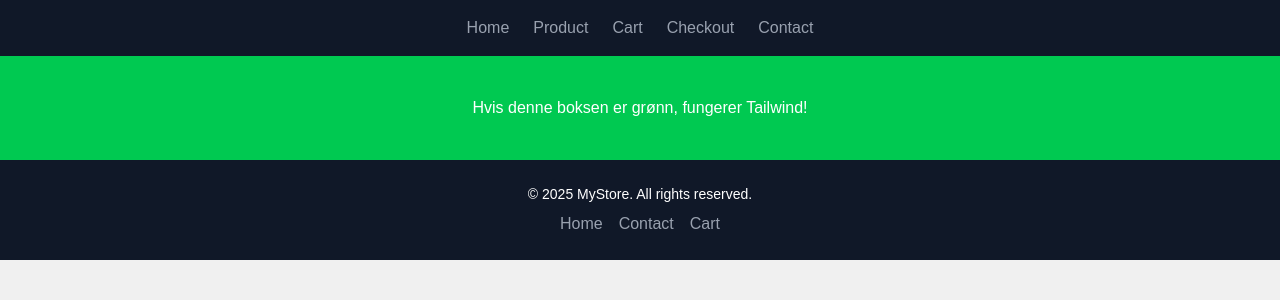
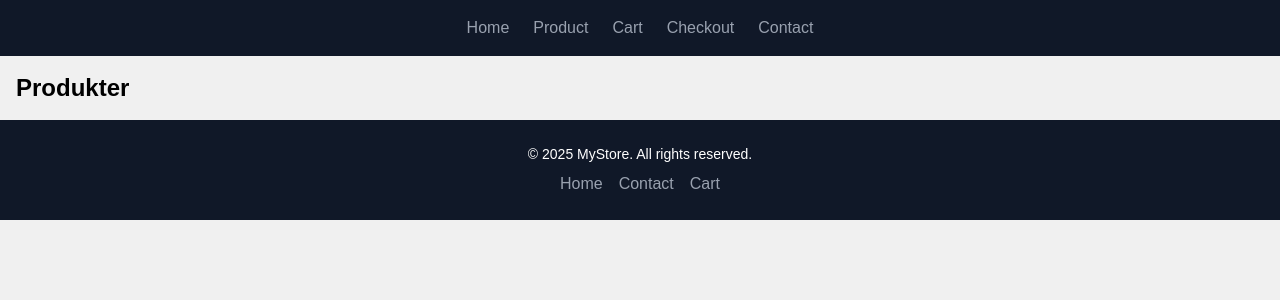
Before and after one commit to kanotten/React-Ca, a React (Vite) app: page / in a window 1280 px wide. Shown: the top 300 px of the page. Built offline with nearby package versions, Linux system fonts and the light colour scheme.

Commit message:
added import to useEffects and usestates to homepage

```diff
--- a/src/pages/Homepage.jsx
+++ b/src/pages/Homepage.jsx
@@ -1,7 +1,11 @@
+import { useState, useEffect } from "react";
+
 export default function Homepage() {
+  const [products, setProducts] = useState([]);
+
   return (
-    <div className="bg-green-500 text-white p-10 text-center">
-      Hvis denne boksen er grønn, fungerer Tailwind!
+    <div>
+      <h1 className="text-2xl font-bold p-4">Produkter</h1>
     </div>
   );
 }
```
